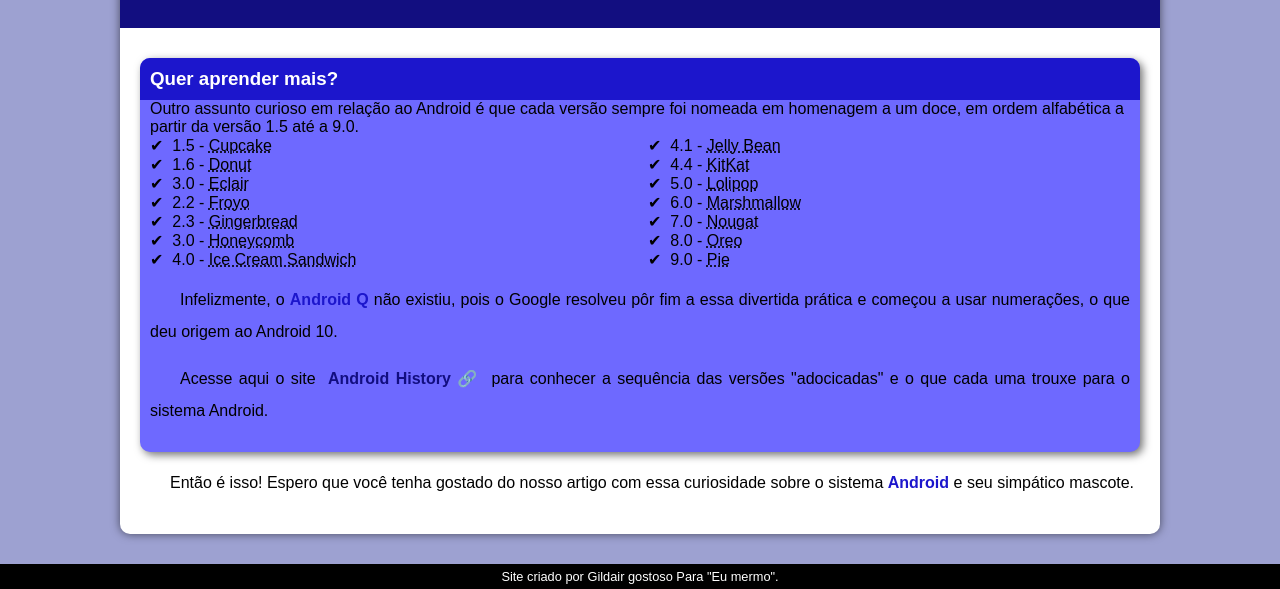
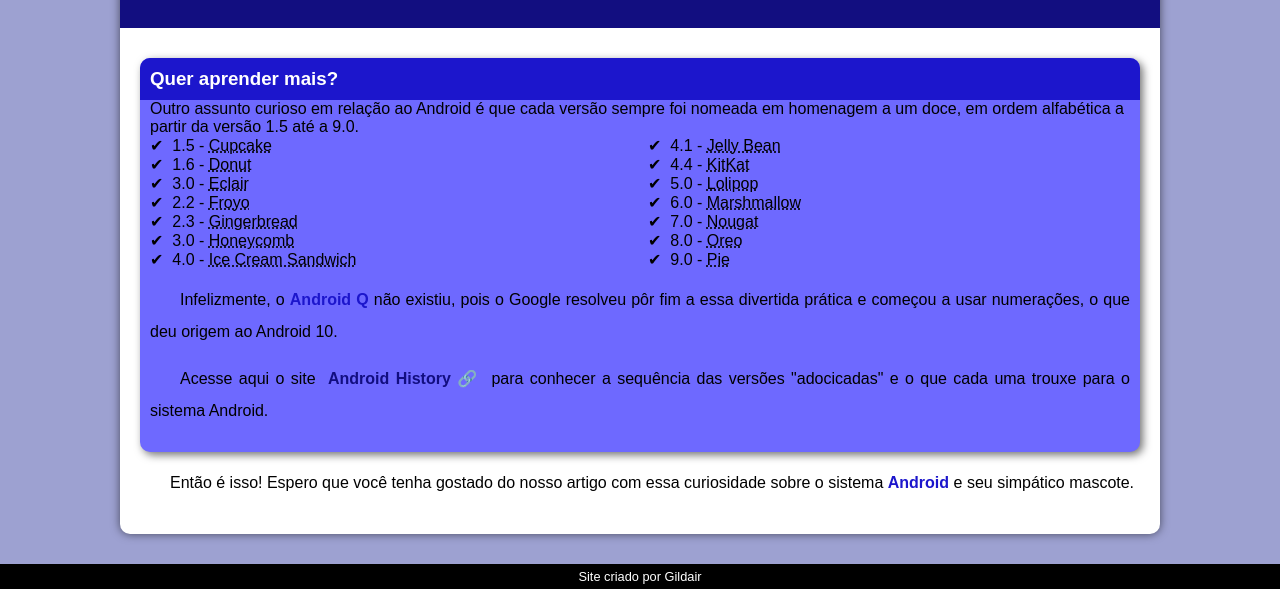
Before and after one commit to gildairmoreira/projeto-android, a plain HTML site: page index.html in a window 1280 px wide. Shown: the part 2424-3013 px from the top of the page. Drawn offline with Linux system fonts and the light colour scheme.

Commit message:
Update index.html

```diff
--- a/index.html
+++ b/index.html
@@ -80,6 +80,6 @@
             <p>Então é isso! Espero que você tenha gostado do nosso artigo com essa curiosidade sobre o sistema <strong>Android</strong> e seu simpático mascote.</p>
         </article>
     </main>
-    <footer>Site criado por Gildair gostoso Para "Eu mermo".</footer>
+    <footer>Site criado por Gildair</footer>
 </body>
 </html>
```
